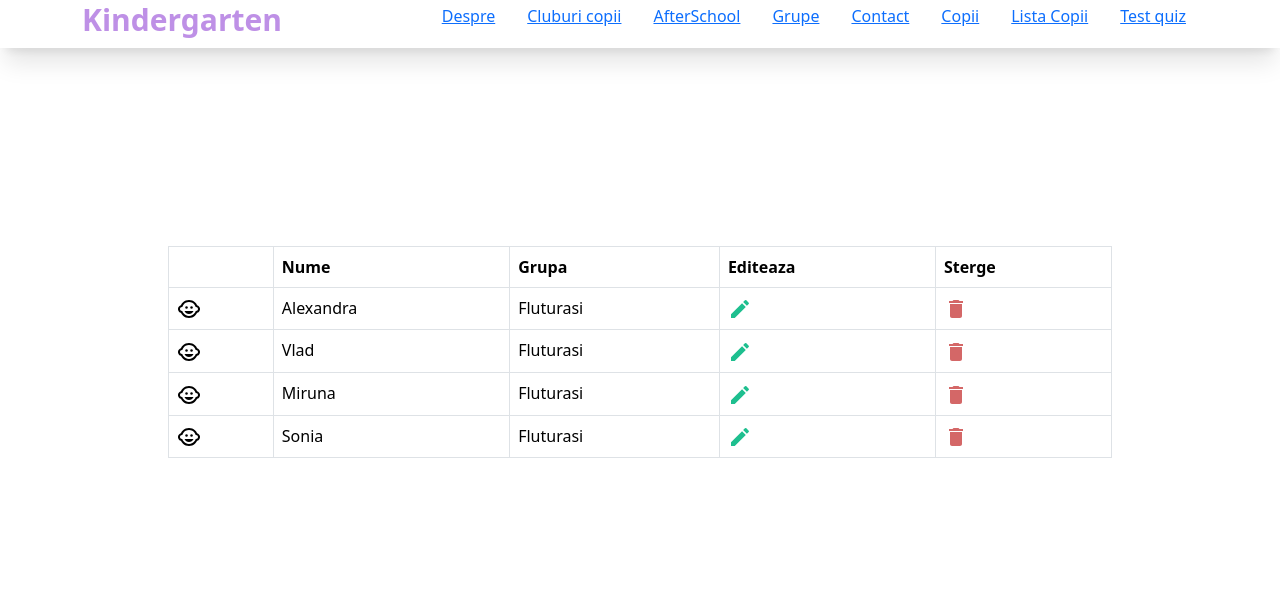
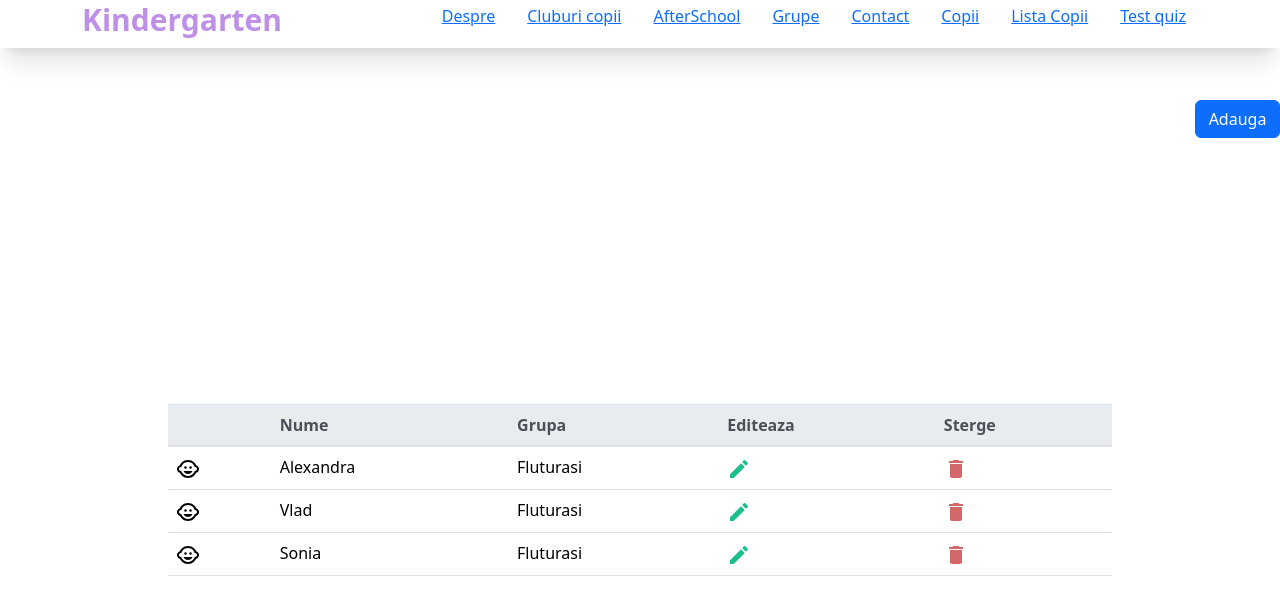
Before and after one commit to mada04/new-app, a React (Create React App) app: page /copiiList in a window 1280 px wide. Shown: the top 602 px of the page. Built offline with nearby package versions, Linux system fonts and the light colour scheme; data requests are answered from the project's data file.

Commit message:
addbutton but not function

```diff
--- a/db.json
+++ b/db.json
@@ -11,11 +11,6 @@
       "grupa": "Fluturasi"
     },
     {
-      "id": "6",
-      "nume": "Miruna",
-      "grupa": "Fluturasi"
-    },
-    {
       "id": "7",
       "nume": "Sonia",
       "grupa": "Fluturasi"
--- a/public/index.html
+++ b/public/index.html
@@ -15,6 +15,8 @@
       user's mobile device or desktop. See https://developers.google.com/web/fundamentals/web-app-manifest/
     -->
     <link rel="manifest" href="%PUBLIC_URL%/manifest.json" />
+    <link rel="stylesheet" href="https://cdn.jsdelivr.net/npm/bootstrap@4.0.0/dist/css/bootstrap.min.css" integrity="sha384-Gn5384xqQ1aoWXA+058RXPxPg6fy4IWvTNh0E263XmFcJlSAwiGgFAW/dAiS6JXm" crossorigin="anonymous">
+
     <!--
       Notice the use of %PUBLIC_URL% in the tags above.
       It will be replaced with the URL of the `public` folder during the build.
--- a/src/pages/Copii.js
+++ b/src/pages/Copii.js
@@ -37,8 +37,13 @@ const Copii = () => {
 
   return (
     <section>
+      <div style={{ marginTop: "100px", textAlign: "end" }}>
 
+        <button type="button" className="btn btn-primary" style={{ width: "85px" }} >Adauga</button>
+      </div>
       {copii && <CopiiList copii={copii} deleteChild={deleteChild} />}
+
+
     </section>
   );
 };
--- a/src/pages/CopiiList.js
+++ b/src/pages/CopiiList.js
@@ -13,14 +13,14 @@ const CopiiList = ({ copii, deleteChild }) => {
             className="px-10 w-full flex gap-12
         justify-center items-center align-center mt-40
         mb-16 lg:mt-10 max-w-5xl mx-auto lg:gap-0 h-[80vh]">
-            <table className="table table-cover">
+            <table className="table table-hover">
                 <thead className="thead-light">
                     <tr>
-                        <th className="border border-slate-200 ..."></th>
-                        <th className="border border-slate-200 ...">Nume</th>
-                        <th className="border border-slate-200 ...">Grupa</th>
-                        <th className="border border-slate-200 ...">Editeaza</th>
-                        <th className="border border-slate-200 ...">Sterge</th>
+                        <th scope="col"></th>
+                        <th scope="col">Nume</th>
+                        <th scope="col">Grupa</th>
+                        <th scope="col">Editeaza</th>
+                        <th scope="col">Sterge</th>
 
                     </tr>
                 </thead>
@@ -28,11 +28,11 @@ const CopiiList = ({ copii, deleteChild }) => {
                     {copii && copii.map((c, i) => {
                         return (
                             <tr key={i}>
-                                <td className="border border-slate-200 ...">  <ChildCareIcon /></td>
-                                <td className="border border-slate-200 ...">{c.nume}</td>
-                                <td className="border border-slate-200 ...">{c.grupa}</td>
-                                <th className="border border-slate-200 ..."><EditIcon style={{ color: "#1ebf8f" }} /></th>
-                                <th className="border border-slate-200 ...">< DeleteIcon style={{ color: "#d46767" }} onClick={() => deleteChild(c.id)} /></th>
+                                <td>  <ChildCareIcon /></td>
+                                <td>{c.nume}</td>
+                                <td>{c.grupa}</td>
+                                <td><EditIcon style={{ color: "#1ebf8f" }} /></td>
+                                <td>< DeleteIcon style={{ color: "#d46767" }} onClick={() => deleteChild(c.id)} /></td>
                             </tr>
                         )
                     })}
```
Lines whose indentation alone changed are shown as unchanged.
